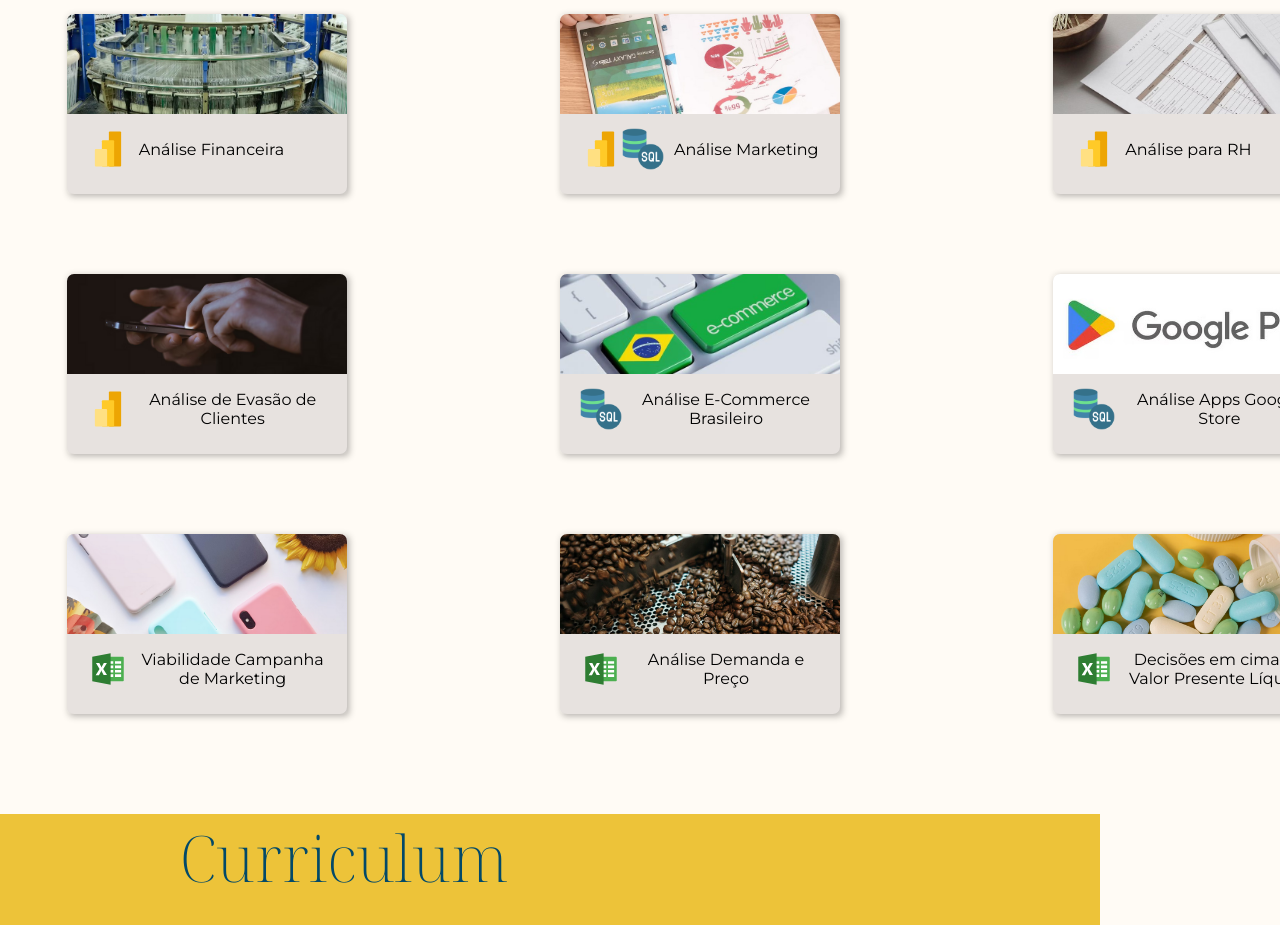
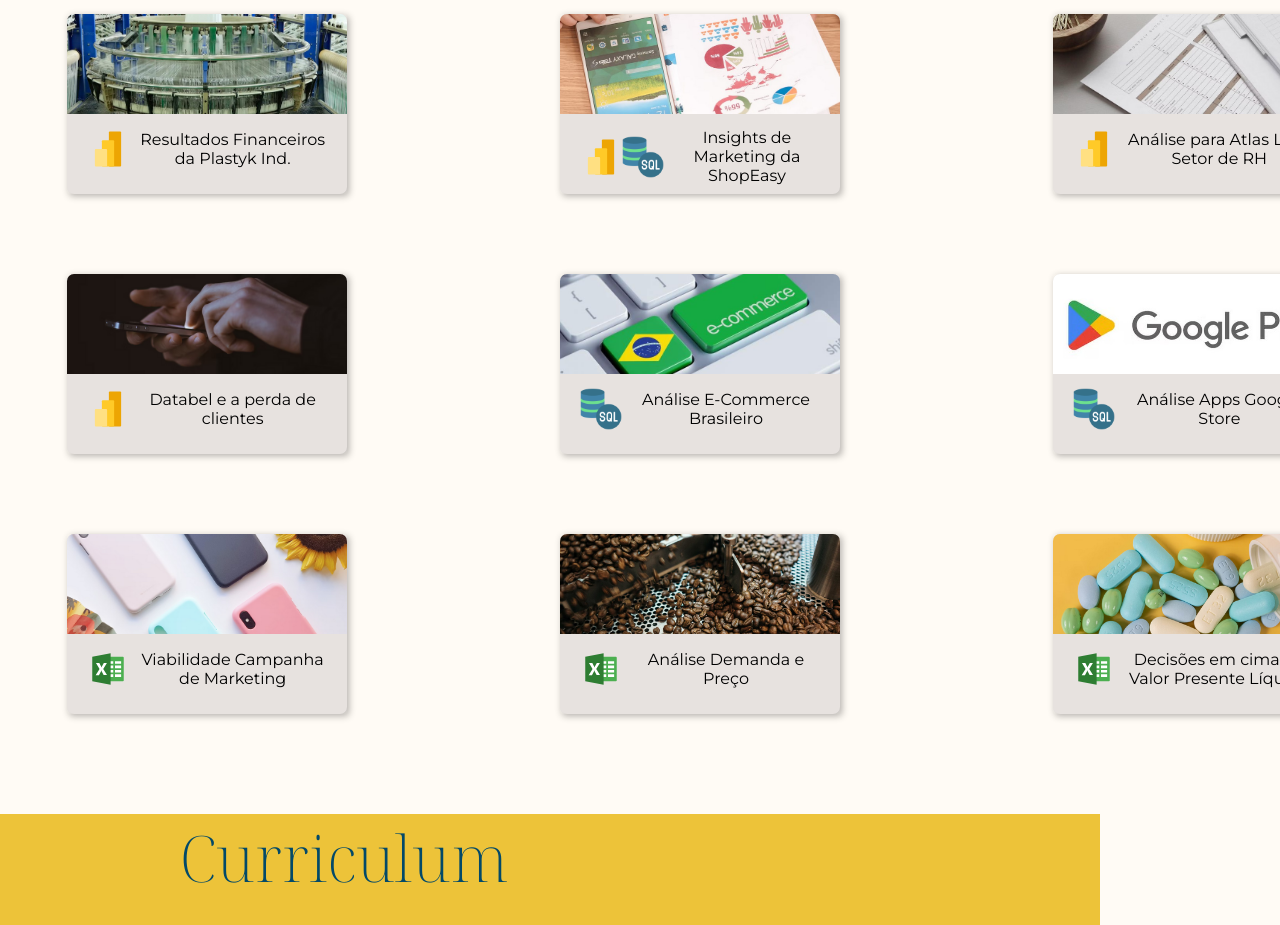
Before and after one commit to leandrobvs/portfolio, a plain HTML site: page index.html in a window 1280 px wide. Shown: the part 2720-3645 px from the top of the page. Drawn offline with Linux system fonts and the light colour scheme; a web font is replaced by a local one.

Commit message:
text update

```diff
--- a/index.html
+++ b/index.html
@@ -195,7 +195,7 @@
             <img class="header-img-card" src="./images/powerbi_card_04.jpg" alt="" />
             <div class="card-content">
               <img class="icons" src="./images/icons8-power-bi-2021.svg" alt="" class="icons" />
-              <p lang="pt-br">Análise Financeira</p>
+              <p lang="pt-br">Resultados Financeiros da Plastyk Ind.</p>
               <p lang="en">Financial Analysis</p>
             </div>
           </div>
@@ -211,8 +211,8 @@
             <div class="card-content">
               <img class="icons" src="./images/icons8-power-bi-2021.svg" alt="" class="icons" />
               <img class="icons" src="./images/sql-server.png" alt="" class="icons" />
-              <p lang="pt-br">Análise Marketing</p>
-              <p lang="en">Marketing Analysis</p>
+              <p lang="pt-br">Insights de Marketing da ShopEasy</p>
+              <p lang="en">ShopEasy Marketing Analysis</p>
             </div>
           </div>
         </a>
@@ -226,7 +226,7 @@
             <img class="header-img-card" src="./images/powerbi_card_02.jpg" alt="" />
             <div class="card-content">
               <img class="icons" src="./images/icons8-power-bi-2021.svg" alt="" class="icons" />
-              <p lang="pt-br">Análise para RH</p>
+              <p lang="pt-br">Análise para Atlas Labs Setor de RH</p>
               <p lang="en">HR Analysis</p>
             </div>
           </div>
@@ -241,7 +241,7 @@
             <img class="header-img-card" src="./images/card01-front.png" alt="" />
             <div class="card-content">
               <img class="icons" src="./images/icons8-power-bi-2021.svg" alt="" class="icons" />
-              <p lang="pt-br">Análise de Evasão de Clientes</p>
+              <p lang="pt-br">Databel e a perda de clientes</p>
               <p lang="en">Customer Churn Analysis</p>
             </div>
           </div>
```
